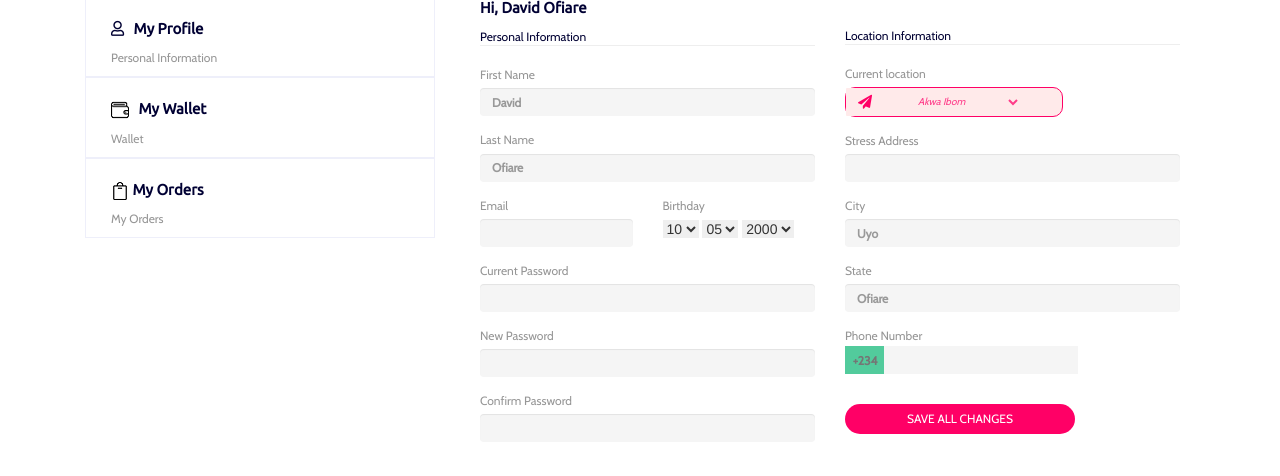
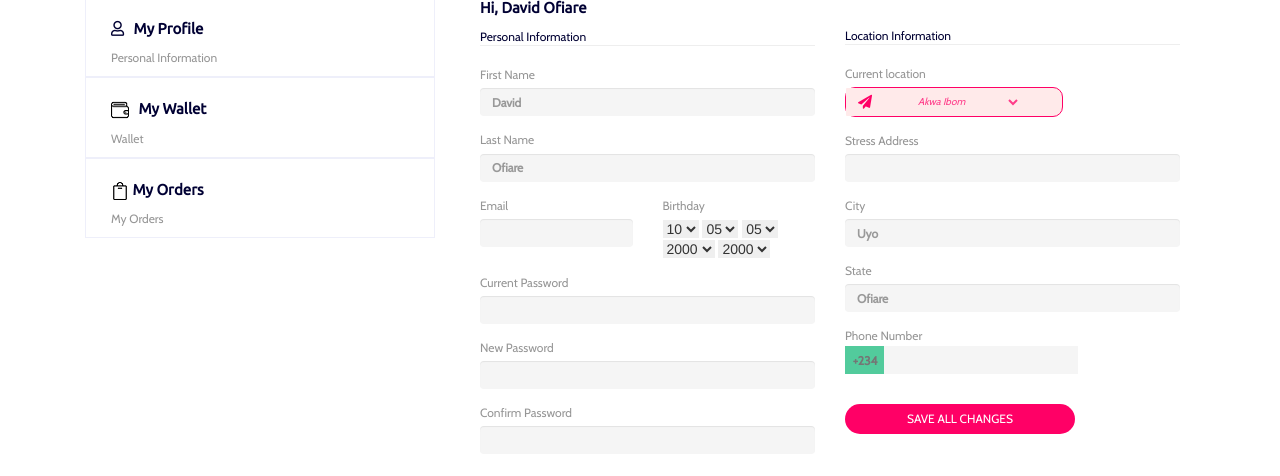
Before and after one commit to nsilva1/pasward-repo, a plain HTML site: page AccountInfo.html in a window 1280 px wide. Shown: the part 230-706 px from the top of the page. Drawn offline with nearby package versions, Linux system fonts and the light colour scheme.

Commit message:
added one more option to the year in account info

```diff
--- a/AccountInfo.html
+++ b/AccountInfo.html
@@ -203,7 +203,31 @@
                                                                 <option value="">08</option>
                                                                 <option value="">09</option>
                                                                 <option value="">10</option>
+                                                                select name="day" id="day" class="" style="border:none;">
+                                                                <option value="">10</option>
+                                                                <option value="">11</option>
+                                                                <option value="">12</option>
+                                                                <option value="">13</option>
+                                                                <option value="">14</option>
+                                                                <option value="">15</option>
                                                         </select>
+                                                        <select name="month" id="month" style="border: none;">
+                                                                <option value="">05</option>
+                                                                <option value="">06</option>
+                                                                <option value="">07</option>
+                                                                <option value="">08</option>
+                                                                <option value="">09</option>
+                                                                <option value="">10</option>
+                                                        </select>
+                                                        <select name="year" id="year" style="border: none">
+                                                                <option value="">2000</option>
+                                                                <option value="">2001</option>
+                                                                <option value="">2002</option>
+                                                                <option value="">2003</option>
+                                                                <option value="">2004</option>
+                                                                <option value="">2005</option>
+                                                                <option value="">2006</option>
+                                                                <option value="">2007</option>                                                        </select>
                                                         <select name="year" id="year" style="border: none">
                                                                 <option value="">2000</option>
                                                                 <option value="">2001</option>
```
